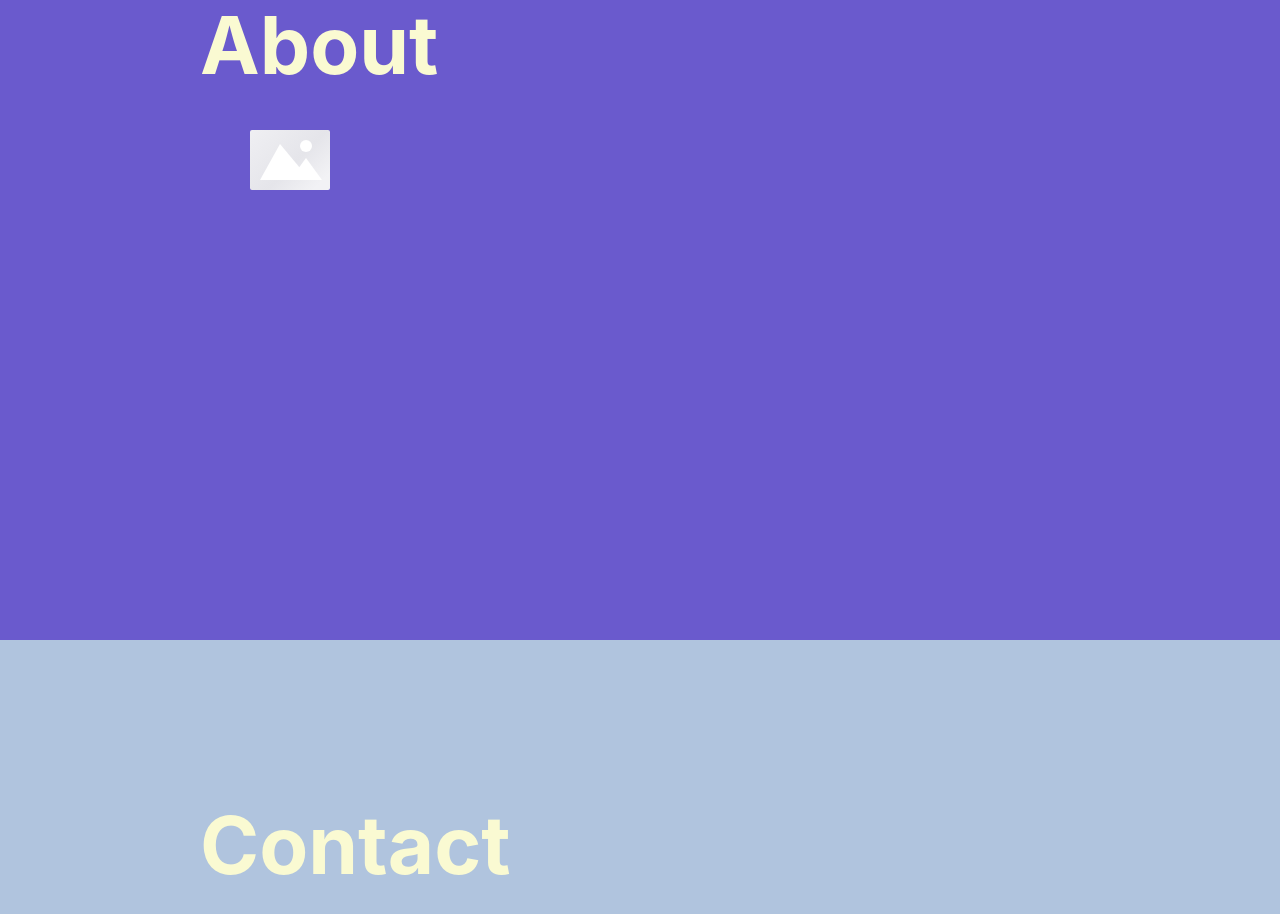
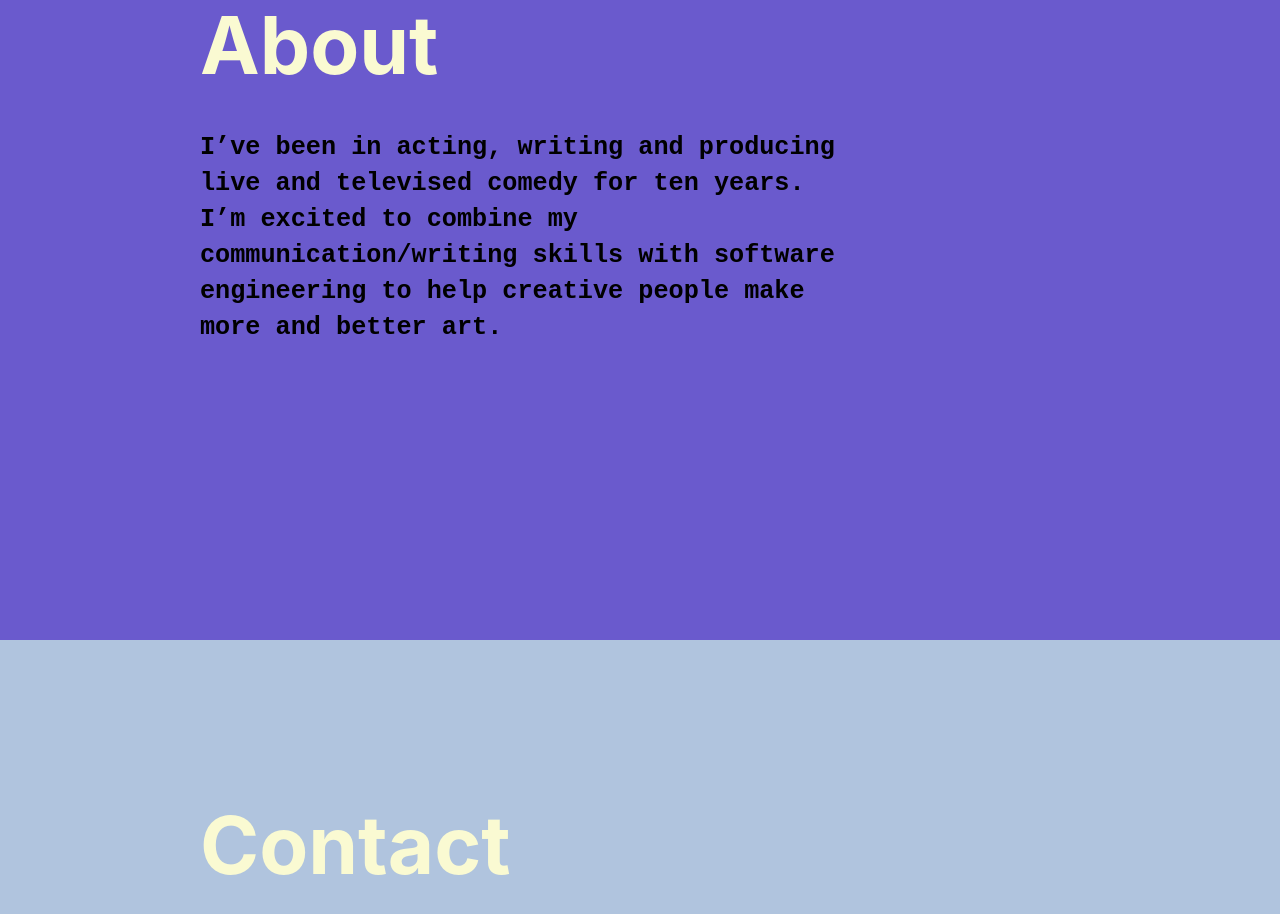
Before and after one commit to robotriley/portfolio-site, a React (Create React App) app: page / in a window 1280 px wide. Shown: the part 2560-3474 px from the top of the page. Built offline with nearby package versions, Linux system fonts and the light colour scheme.

Commit message:
about para

```diff
--- a/src/App.js
+++ b/src/App.js
@@ -70,7 +70,7 @@ const App = () => {
       <div ref={aboutRef} id='aboutContent'>
         <div className='contentLit'>
         <h1 className='sectionHeader'>About</h1>
-        <Placeholder.Paragraph style={{ marginTop: 30 }} rows={5} graph="image" active />
+          <p className='para'>I’ve been in acting, writing and producing live and televised comedy for ten years. I’m excited to combine my communication/writing skills with software engineering to help creative people make more and better art.</p>
         </div>
       </div>
       <div ref={contactRef} id='contactContent'>
```
